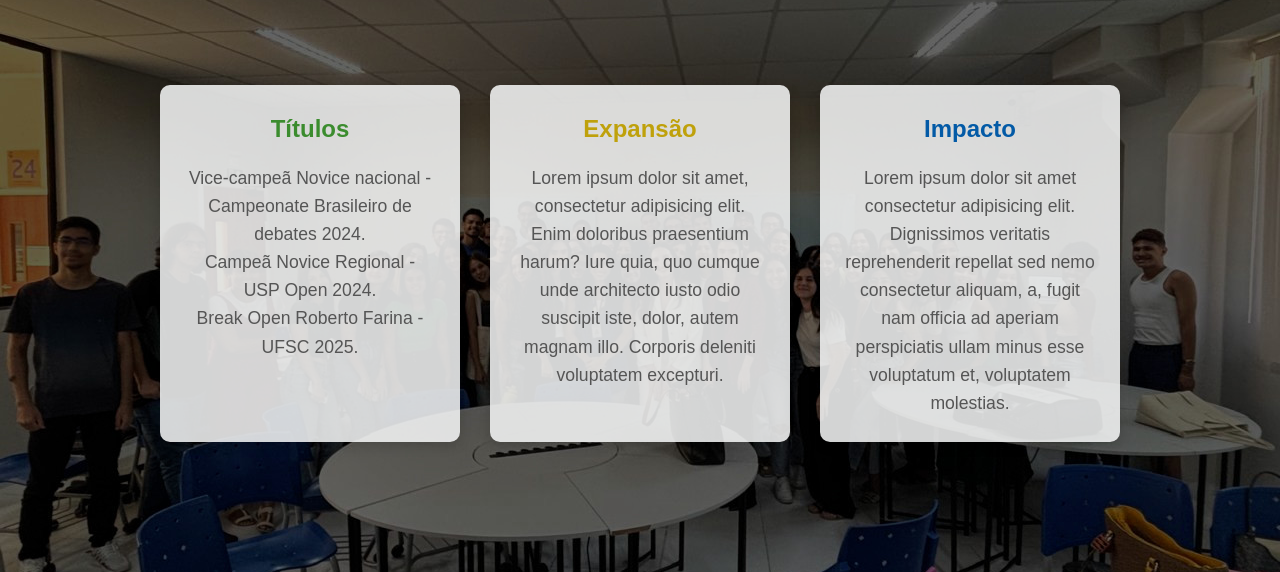
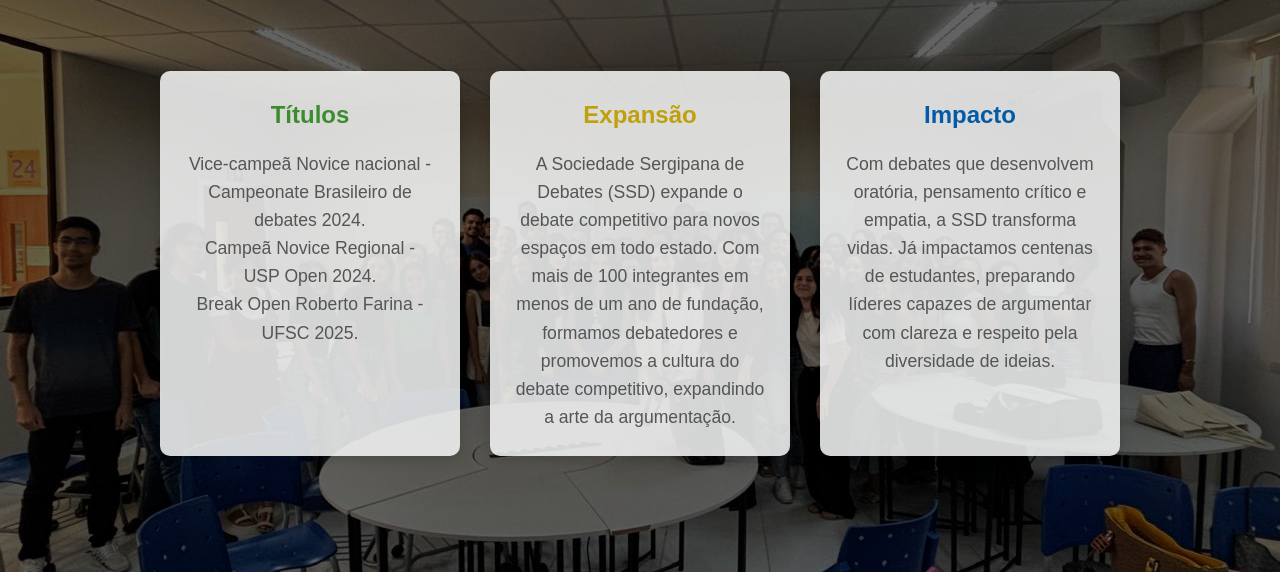
Before and after one commit to luizmendessf/Site-SSD, a plain HTML site: page conquistas.html in a window 1280 px wide. Shown: the part 831-1403 px from the top of the page. Drawn offline with Linux system fonts and the light colour scheme.

Commit message:
Primeira versão pronta do site da SSD

```diff
--- a/conquistas.html
+++ b/conquistas.html
@@ -63,12 +63,14 @@
 
         <div class="missao-item">
           <h3 class="missao2">Expansão</h3>
-          <p>Lorem ipsum dolor sit amet, consectetur adipisicing elit. Enim doloribus praesentium harum? Iure quia, quo cumque unde architecto iusto odio suscipit iste, dolor, autem magnam illo. Corporis deleniti voluptatem excepturi.</p>
+          <p>A Sociedade Sergipana de Debates (SSD) expande o debate competitivo para novos espaços em todo estado.
+             Com mais de 100 integrantes em menos de um ano de fundação, formamos debatedores e
+              promovemos a cultura do debate competitivo, expandindo a arte da argumentação.</p>
         </div>
 
         <div class="missao-item">
           <h3 class="missao3">Impacto</h3>
-          <p>Lorem ipsum dolor sit amet consectetur adipisicing elit. Dignissimos veritatis reprehenderit repellat sed nemo consectetur aliquam, a, fugit nam officia ad aperiam perspiciatis ullam minus esse voluptatum et, voluptatem molestias.</p>
+          <p>Com debates que desenvolvem oratória, pensamento crítico e empatia, a SSD transforma vidas. Já impactamos centenas de estudantes, preparando líderes capazes de argumentar com clareza e respeito pela diversidade de ideias.</p>
         </div>
       </div>
   </section>
```
